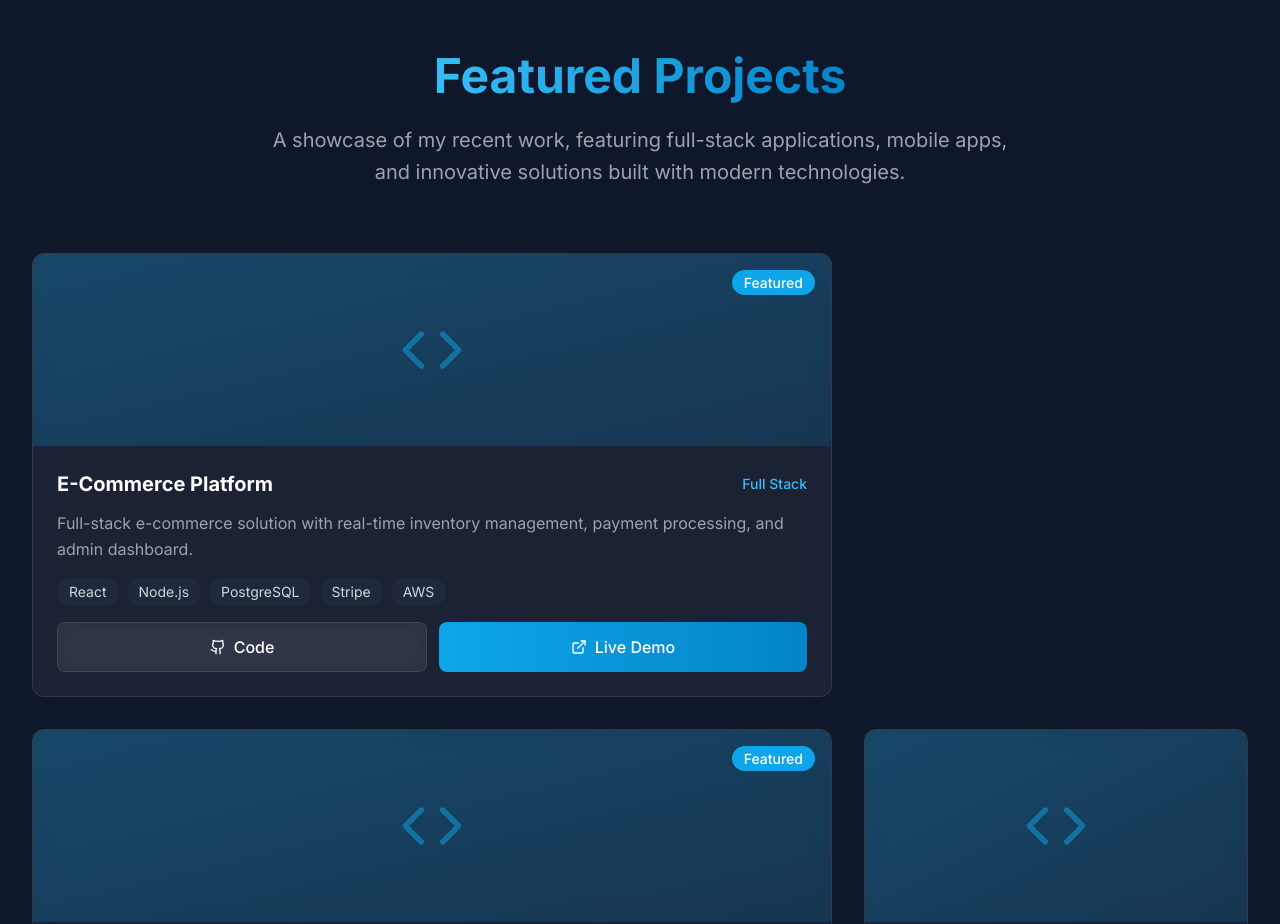
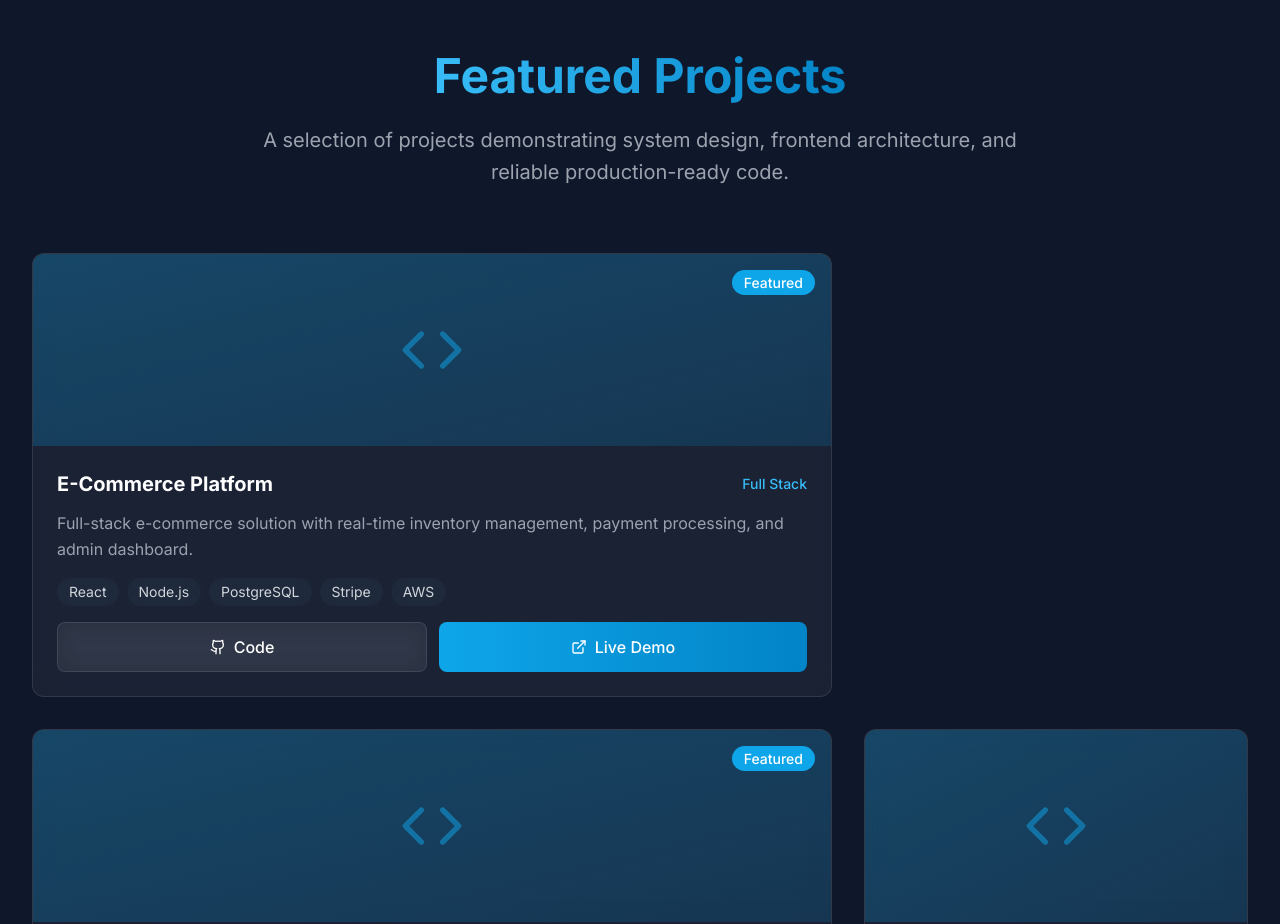
Before and after one commit to NicholasLina/portfolio-2026, a React (Vite) app: page / in a window 1280 px wide. Shown: the part 2460-3384 px from the top of the page. Built offline with nearby package versions, Linux system fonts and the light colour scheme; the HTML template or start-up script is replaced by a standard one.

Commit message:
update section description

```diff
--- a/src/components/Projects.tsx
+++ b/src/components/Projects.tsx
@@ -95,8 +95,7 @@ const Projects: React.FC = () => {
                         variants={itemVariants}
                         className="text-xl text-gray-400 max-w-3xl mx-auto leading-relaxed"
                     >
-                        A showcase of my recent work, featuring full-stack applications,
-                        mobile apps, and innovative solutions built with modern technologies.
+                        A selection of projects demonstrating system design, frontend architecture, and reliable production-ready code.
                     </motion.p>
                 </motion.div>
 
```
